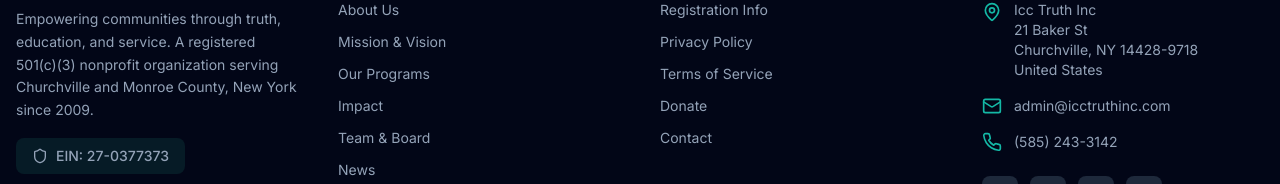
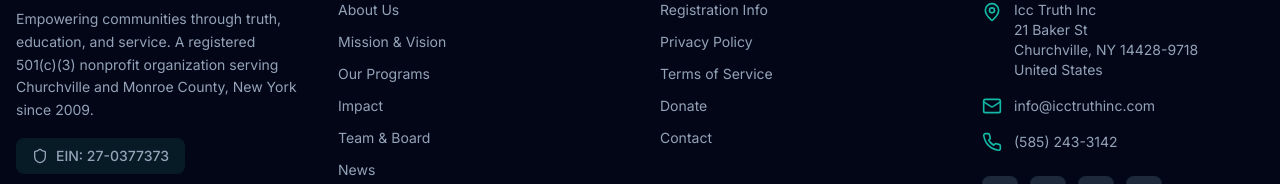
Before and after one commit to irmafiguero199/icctruthinc.com, a React (Vite) app in the folder icctruthinc-website/: page / in a window 1280 px wide. Shown: the part 2979-3163 px from the top of the page. Built offline with nearby package versions, Linux system fonts and the light colour scheme.

Commit message:
Update Footer.jsx

```diff
--- a/icctruthinc-website/src/components/Footer.jsx
+++ b/icctruthinc-website/src/components/Footer.jsx
@@ -54,9 +54,9 @@
                   United States
                 </p>
               </div>
-              <a href="mailto:admin@icctruthinc.com" className="flex items-center gap-3 text-sm hover:text-white transition-colors">
+              <a href="mailto:info@icctruthinc.com" className="flex items-center gap-3 text-sm hover:text-white transition-colors">
                 <Mail className="w-5 h-5 text-primary-500 shrink-0" />
-                admin@icctruthinc.com
+                info@icctruthinc.com
               </a>
               <a href="tel:+15852433142" className="flex items-center gap-3 text-sm hover:text-white transition-colors">
                 <Phone className="w-5 h-5 text-primary-500 shrink-0" />
```
